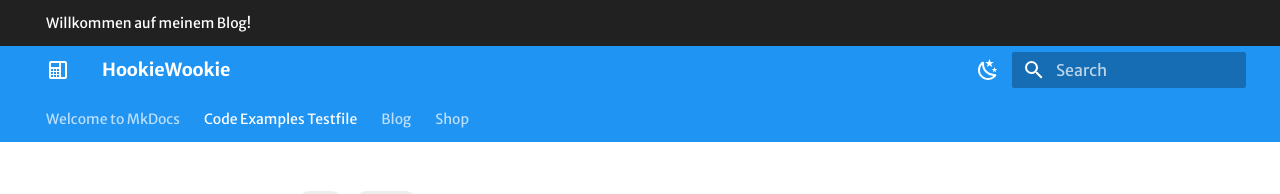
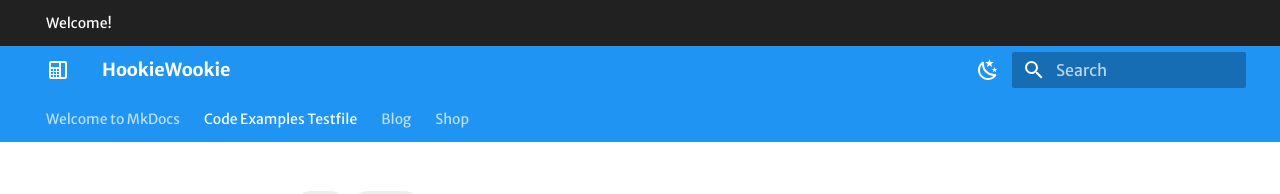
Before and after one commit to steffiland/mkdocs-blog, an MkDocs documentation site: the page built from docs/code-examples.md, in a window 1280 px wide. Shown: the top 194 px of the page. Built offline with MkDocs 1.6.1 and Material for MkDocs 9.7.7, drawn with Linux system fonts in a browser that asks for light colours; some web fonts are replaced.

Commit message:
language jinja fix

```diff
--- a/mkdocs.yml
+++ b/mkdocs.yml
@@ -1,6 +1,7 @@
 site_name: HookieWookie
 #site_url: https://hookiewookie.github.io
 theme:
+  language: en
   name: material
   custom_dir: overrides
   palette:
--- a/overrides/main.html
+++ b/overrides/main.html
@@ -1,6 +1,11 @@
 {% extends "base.html" %}
 
 {% block announce %}
-  {# Teste erst mal ohne komplexe Logik #}
-  Willkommen auf meinem Blog!
+{% if config.theme.language == 'de' %}
+Willkommen!
+{% elif config.theme.language == 'en' %}
+Welcome!
+{% else %}
+Bienvenue !
+{% endif %}
 {% endblock %}
```
Also changed, not shown: docs/index.md (+3 -4 lines).
